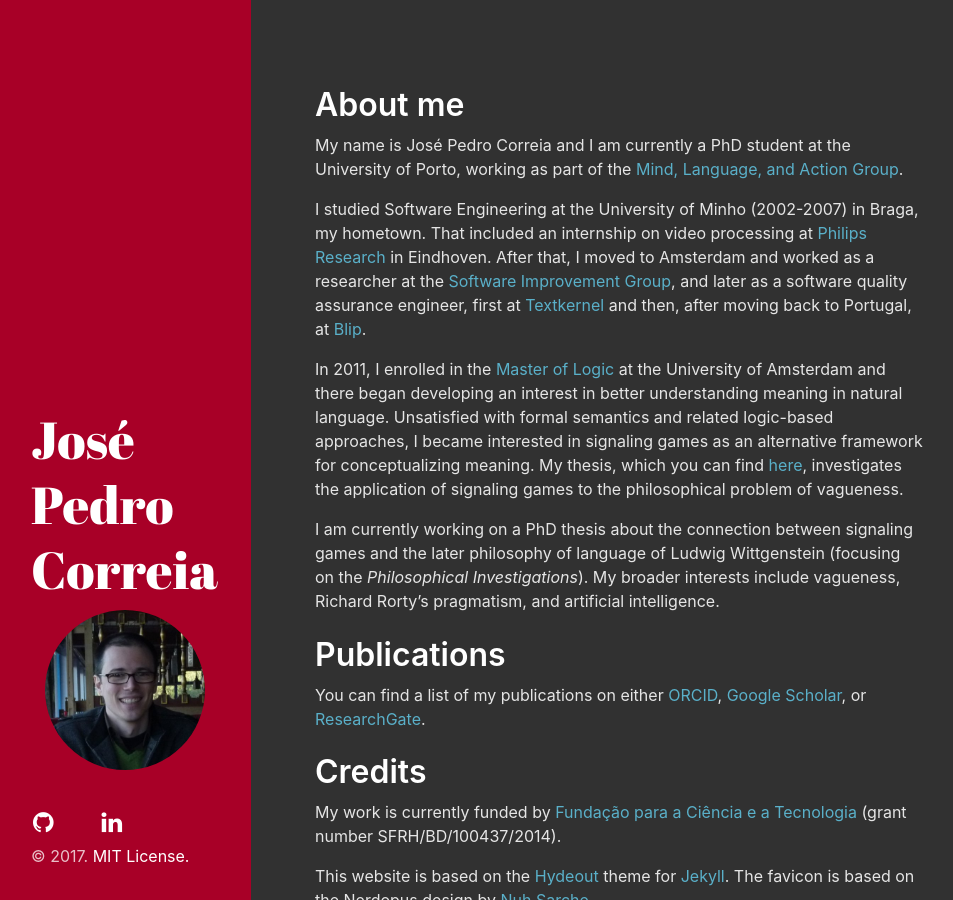
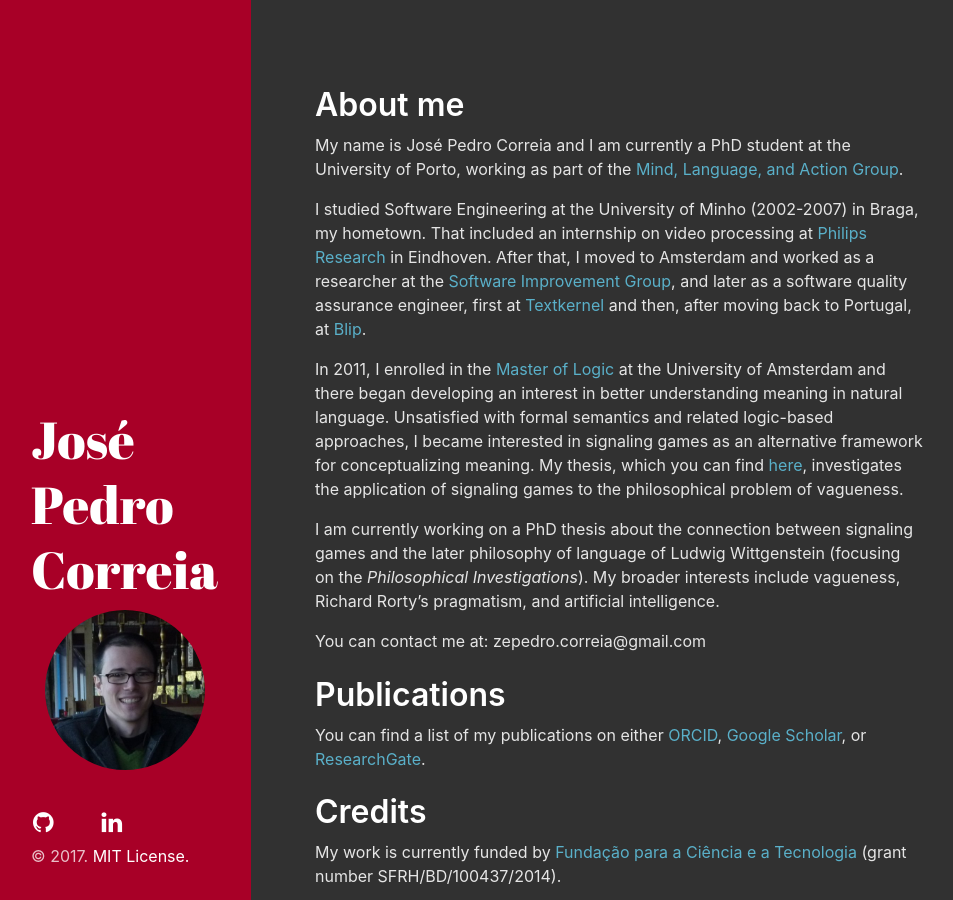
Before and after one commit to josepedrocorreia/josepedrocorreia.github.io, a Jekyll site: the page built from index.md, in a window 1280 px wide. Shown: the whole page, without its empty margins (1-954 px from the left). Built offline with Jekyll 4.4.1, drawn with Linux system fonts in a browser that asks for light colours; nearby versions of some CDN libraries; some web fonts are replaced; a style sheet for code colours, icons or effects is not loaded.

Commit message:
Added email address.

```diff
--- a/assets/css/main.scss
+++ b/assets/css/main.scss
@@ -19,3 +19,7 @@ img.avatar {
     margin-left: auto;
     margin-right: auto;
 }
+
+.at-sign::before {
+    content: "\0040";    /* Unicode character for @ symbol */
+}
--- a/index.md
+++ b/index.md
@@ -13,6 +13,8 @@ In 2011, I enrolled in the [Master of Logic](http://www.illc.uva.nl/MScLogic/) a
 
 I am currently working on a PhD thesis about the connection between signaling games and the later philosophy of language of Ludwig Wittgenstein (focusing on the _Philosophical Investigations_). My broader interests include vagueness, Richard Rorty's pragmatism, and artificial intelligence.
 
+You can contact me at: zepedro.correia<span class="at-sign">gmail.com</span>
+
 # Publications
 
 You can find a list of my publications on either [ORCID](https://orcid.org/0000-0001-9594-3797), [Google Scholar](https://scholar.google.pt/citations?user=5vGYF8sAAAAJ), or [ResearchGate](https://www.researchgate.net/profile/Jose_Pedro_Correia).
```
